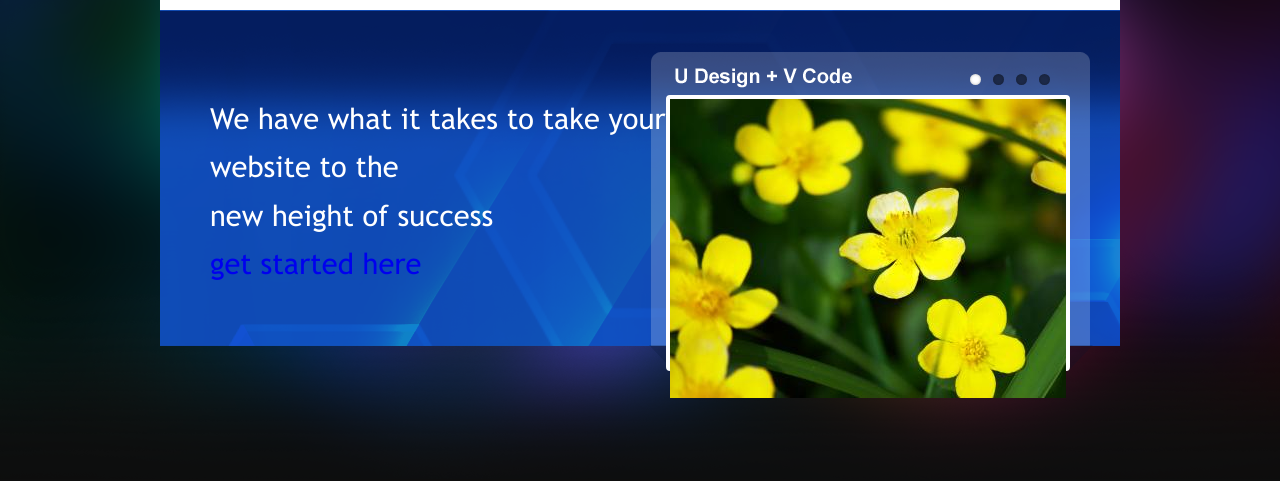
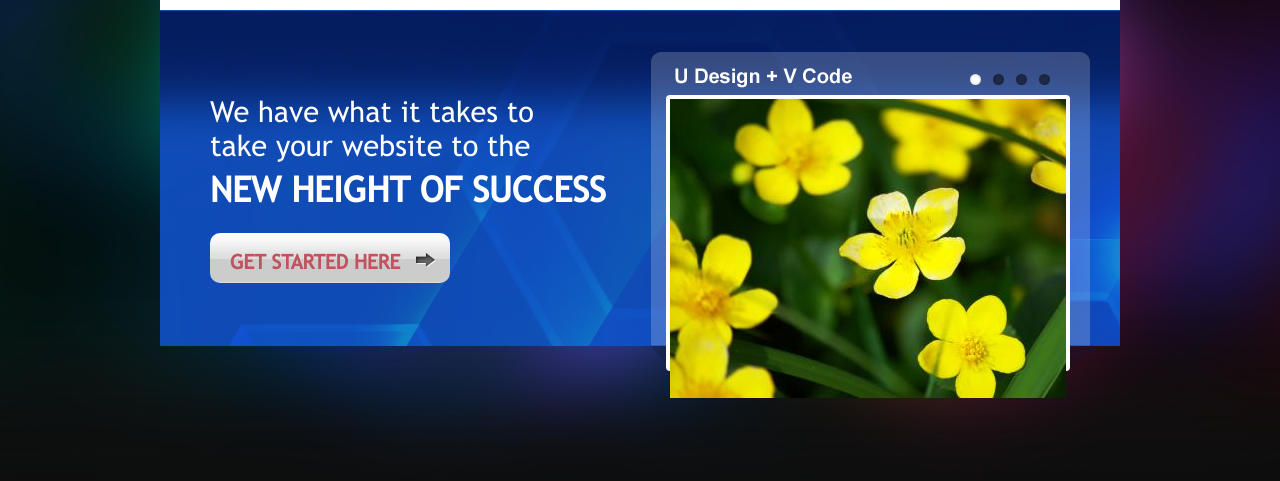
Before and after one commit to viktoriag373/business_template, a plain HTML site: page index.html in a window 1280 px wide. Shown: the part 127-608 px from the top of the page. Drawn offline with nearby package versions, Linux system fonts and the light colour scheme.

Commit message:
добавила кнопку стартед. закончила урок 2.1

```diff
--- a/index.html
+++ b/index.html
@@ -32,7 +32,7 @@
                     <li><img src="img/" alt=""></li>
                 </ul>
             </div>
-            <p>We have what it takes to
+            <p>We have what it takes to</br>
                take your website to the </p>
             <p class="fs35">new height of success</p>
             <a href="index.html" class="started">get started here</a>
--- a/style.css
+++ b/style.css
@@ -86,7 +86,29 @@ nav li.current a{
     color: #fff;
     font-size: 29px;
     font-family: Trebuchet;
+    line-height: 34px;
 
+}
+
+.fs35{
+    text-transform: uppercase;
+    font-weight: bold;
+    font-size: 35px;
+    margin: 10px 0 35px;
+}
+
+.started{
+    background: url(img/arrowStarted.png) no-repeat 95% 60%,
+                url(img/bg-stated.gif) repeat-x 0 0;
+    font-size: 20px;
+    font-weight: bold;
+    text-transform: uppercase;
+    color: #c1525f;
+    padding: 17px 50px 10px 20px;
+    -o-border-radius: 10px;
+    -moz-border-radius: 10px;
+    -webkit-border-radius:10px;
+    border-radius: 10px;
 }
 
                             /*slider*/
```
Also changed, not shown: img/arrowStarted.png (added), img/bg-stated.gif (added).
